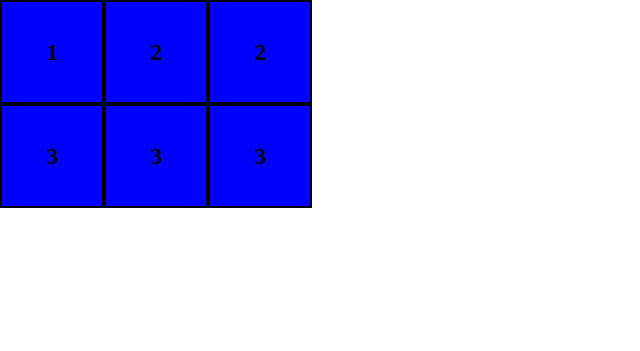
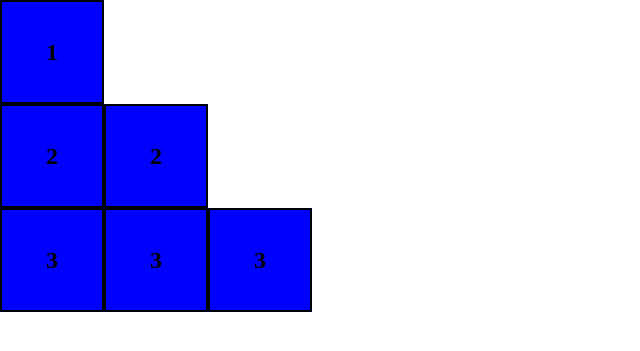
Before and after one commit to NazrielBintang/pw_243040026, a PHP site: page /1c.php in a window 1280 px wide. Shown: the top 351 px of the page, without its empty margins (0-640 px from the left). Run offline with PHP 8.4, Linux system fonts and the light colour scheme.

Commit message:
first commit

```diff
--- a/tugas/tugas1/1c.css
+++ b/tugas/tugas1/1c.css
@@ -1,12 +1,6 @@
 * {
     margin: 0;
     padding: 0;
-}
-
-.container {
-    width: 300px;
-    display: grid;
-    grid-template-columns: repeat(3, 1fr);
 }
 
 h2 {
@@ -18,3 +12,11 @@ h2 {
     align-content: center;
     justify-items: center;
 }
+
+.kotak2 {
+    display: flex;
+}
+
+.kotak3 {
+    display: flex;
+}
--- a/tugas/tugas1/1c.php
+++ b/tugas/tugas1/1c.php
@@ -10,11 +10,15 @@
 
     <div class="container">
         <div class="kotak1"><h2>1</h2></div>
-        <div class="kotak2"><h2>2</h2></div>
-        <div class="kotak2"><h2>2</h2></div>
-        <div class="kotak3"><h2>3</h2></div>
-        <div class="kotak3"><h2>3</h2></div>
-        <div class="kotak3"><h2>3</h2></div>
+        <div class="kotak2">
+        <h2>2</h2>
+        <h2>2</h2>
+        </div>
+        <div class="kotak3">
+        <h2>3</h2>
+        <h2>3</h2>
+        <h2>3</h2>
+        </div>
     </div>
 
 </body>
```
